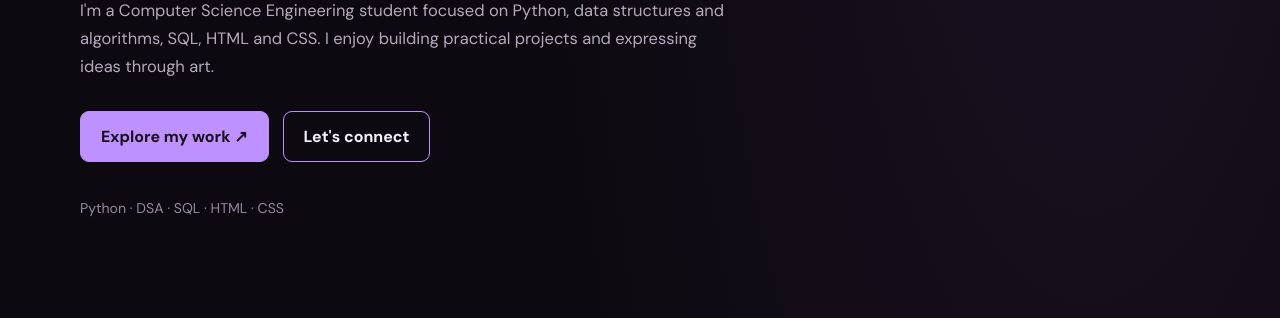
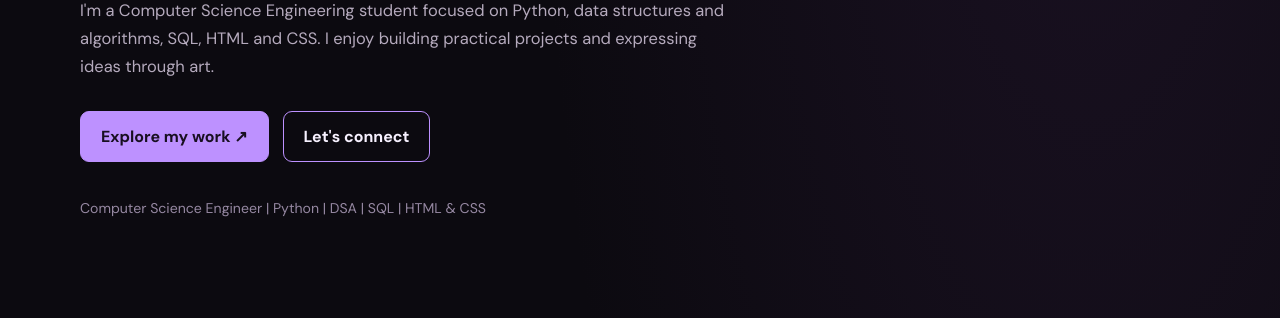
Before and after one commit to tassy-ak/tasportfolio, a plain HTML site: page index.html in a window 1280 px wide. Shown: the part 482-800 px from the top of the page. Drawn offline with Linux system fonts and the light colour scheme.

Commit message:
Show approved portfolio headline

```diff
--- a/index.html
+++ b/index.html
@@ -470,7 +470,7 @@
       </div>
 
       <div class="hero-note">
-        Python · DSA · SQL · HTML · CSS
+        Computer Science Engineer | Python | DSA | SQL | HTML & CSS
       </div>
     </header>
 
```
